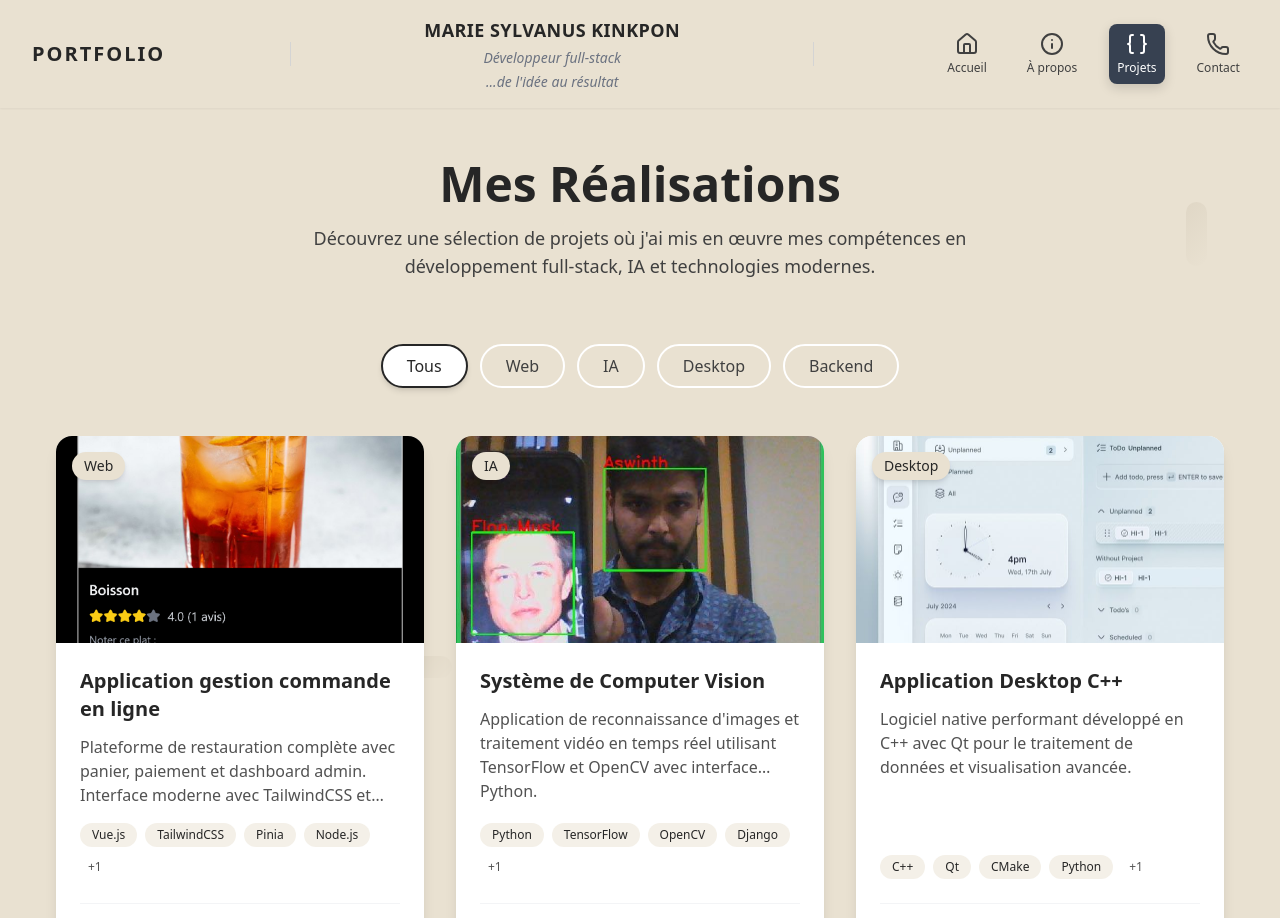
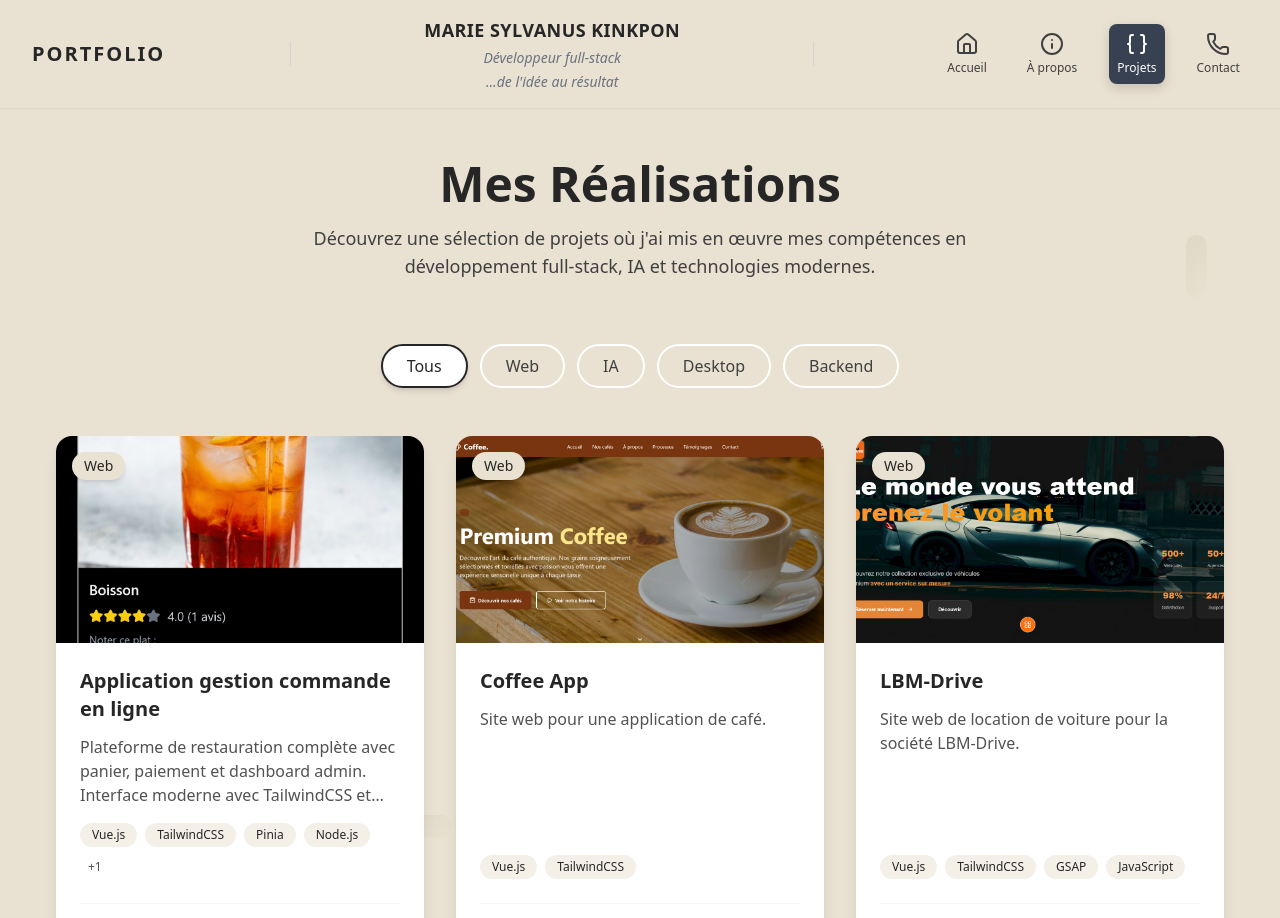
Before and after one commit to Sknyves/marie-sylvanus, a Vue app: page /projets in a window 1280 px wide. Shown: the top 918 px of the page. Built offline with nearby package versions, Linux system fonts and the light colour scheme.

Commit message:
Refactor code structure for improved readability and maintainability

```diff
--- a/src/views/projects.vue
+++ b/src/views/projects.vue
@@ -16,6 +16,26 @@ const projects = [
     technologies: ["Vue.js", "TailwindCSS", "Pinia", "Node.js", "MongoDB"],
     github: "https://github.com/Sknyves/ecommerce-vue",
     demo: "https://any-frontend.vercel.app/",
+    category: "Web"
+  },
+  {
+    id: 7,
+    title: "Coffee App",
+    description: "Site web pour une application de café.",
+    image: "/projects/13.png",
+    technologies: ["Vue.js", "TailwindCSS"],
+    github: "https://github.com/Sknyves/coffee",
+    demo: "https://coffee-xi-two.vercel.app/",
+    category: "Web"
+  },
+  {
+    id: 8,
+    title: "LBM-Drive",
+    description: "Site web de location de voiture pour la société LBM-Drive.",
+    image: "/projects/14.png",
+    technologies: ["Vue.js", "TailwindCSS", "GSAP", "JavaScript"],
+    github: "https://github.com/Sknyves/lbm-drive",
+    demo: "https://lbm-drive.vercel.app/",
     category: "Web"
   },
   {
```
Also changed, not shown: public/projects/13.png (added), public/projects/14.png (added).
